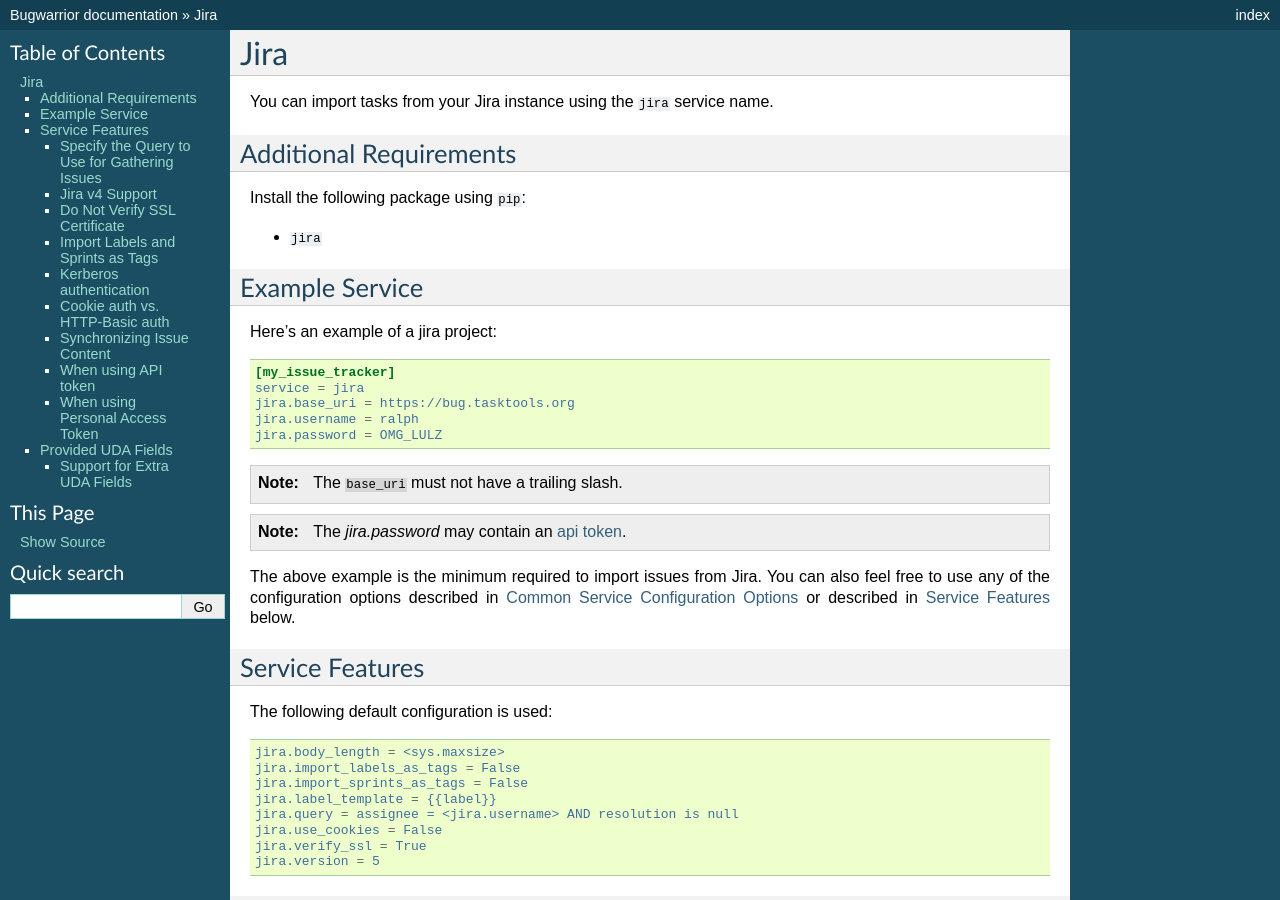
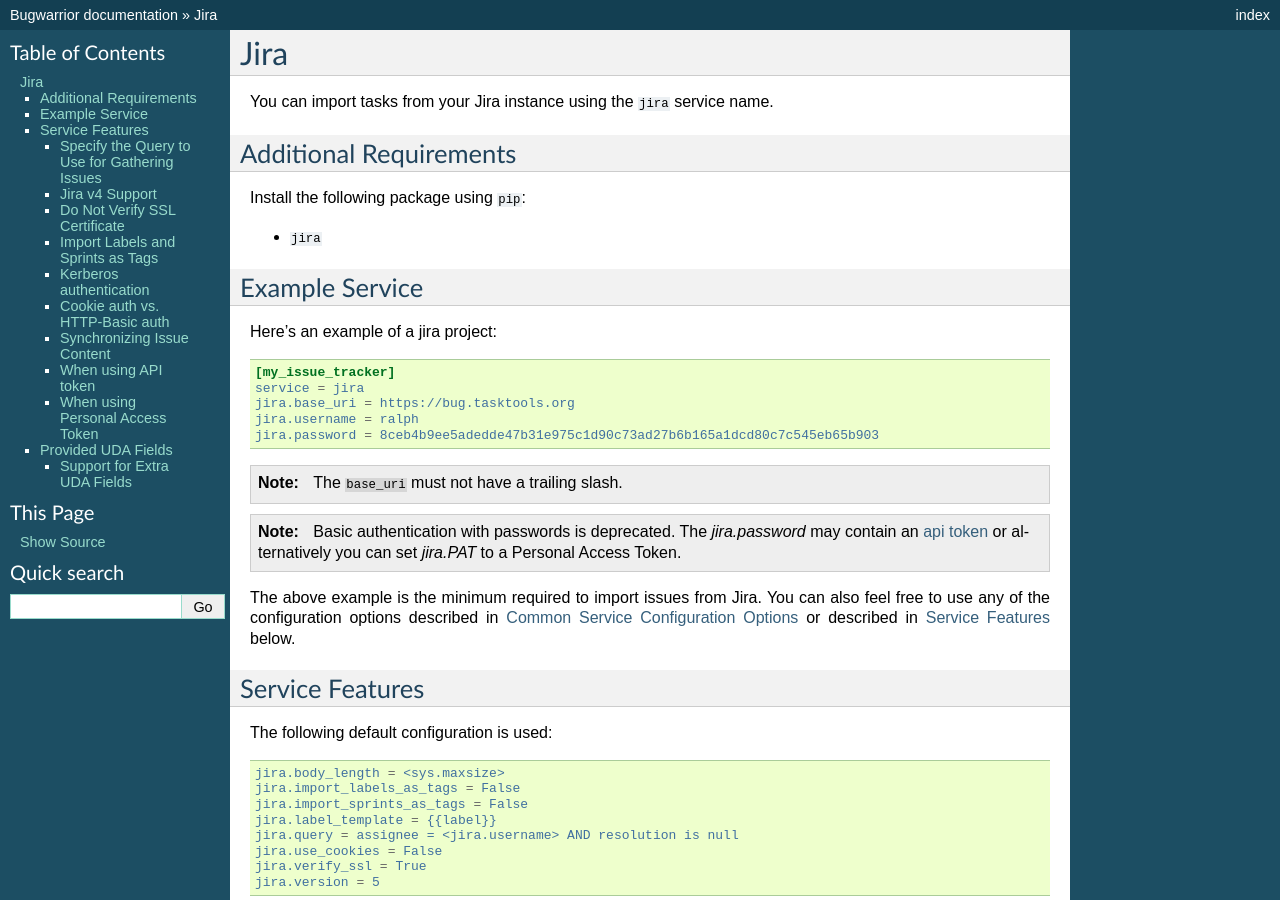
Before and after one commit to GothenburgBitFactory/bugwarrior, a Sphinx documentation site: the page built from bugwarrior/docs/services/jira.rst, in a window 1280 px wide and 900 px high. Built offline with Sphinx 7.4.7, drawn with Linux system fonts in a browser that asks for light colours; pages that are not in the unit, such as notebooks, are missing from menus; the version number could not be read and is left out.

Commit message:
jira: Document that password is a token. Fix #750.

```diff
--- a/bugwarrior/docs/services/jira.rst
+++ b/bugwarrior/docs/services/jira.rst
@@ -20,7 +20,7 @@
     service = jira
     jira.base_uri = https://bug.tasktools.org
     jira.username = ralph
-    jira.password = OMG_LULZ
+    jira.password = 8ceb4b9ee5adedde47b31e975c1d90c73ad27b6b165a1dcd80c7c545eb65b903
 
 .. note::
 
@@ -28,7 +28,7 @@
 
 .. note::
 
-   The `jira.password` may contain an `api token <https://confluence.atlassian.com/cloud/api-tokens-938839638.html>`_.
+   Basic authentication with passwords is deprecated. The `jira.password` may contain an `api token <https://confluence.atlassian.com/cloud/api-tokens-938839638.html>`_ or alternatively you can set `jira.PAT` to a Personal Access Token.
 
 The above example is the minimum required to import issues from
 Jira.  You can also feel free to use any of the
```
